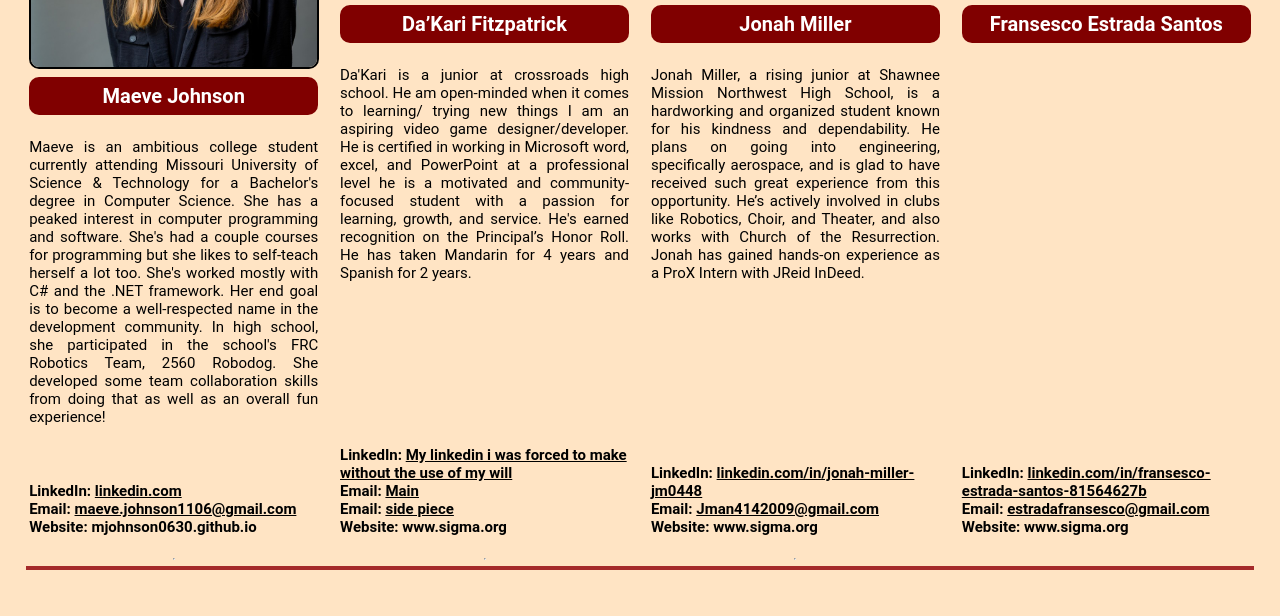
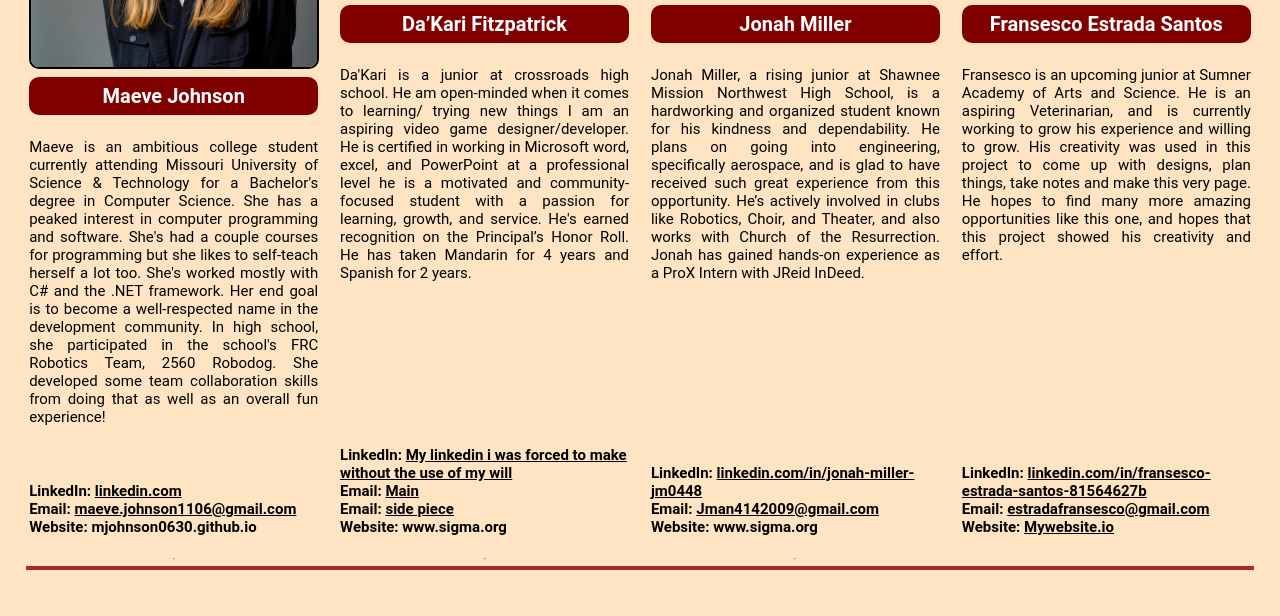
Before and after one commit to Core-Cardio-Corporation/Core-Cardio-Webpage, a website: page Contact/Contact.html in a window 1280 px wide. Shown: the part 591-1207 px from the top of the page. Drawn offline with Linux system fonts and the light colour scheme.

Commit message:
Bio and Website

```diff
--- a/Contact/Contact.html
+++ b/Contact/Contact.html
@@ -131,13 +131,18 @@
                 <img src="../Images/bransesco.jpg" alt="fransesco" width="100%">
                 </div>
                 <h2 class="name4">Fransesco Estrada Santos</h2>
-                <p class="bio"></p>
+                <p class="bio">
+                    Fransesco is an upcoming junior at Sumner Academy of Arts and Science.
+    He is an aspiring Veterinarian, and is currently working to grow his experience and willing to grow.
+    His creativity was used in this project to come up with designs, plan things, take notes and make this very page.
+    He hopes to find many more amazing opportunities like this one, and hopes that this project showed his creativity and effort.
+                </p>
             </li>
             <li class="personal-info4">
                 <p>
                     LinkedIn: <a class="underline" class="click-here" href="https://www.linkedin.com/in/fransesco-estrada-santos-81564627b" target="_blank">linkedin.com/in/fransesco-estrada-santos-81564627b</a> <br>
                     Email: <a class="underline" class="click-here" href="mailto:estradafransesco@gmail.com" target="_blank">estradafransesco@gmail.com</a> <br>
-                    Website: www.sigma.org
+                    Website: <a class="underline" class="click-here" href="https://moschinobr28.github.io/My-Portfolio/" target="_blank">Mywebsite.io</a>
                 </p>
             </li>
         </ul>
```
